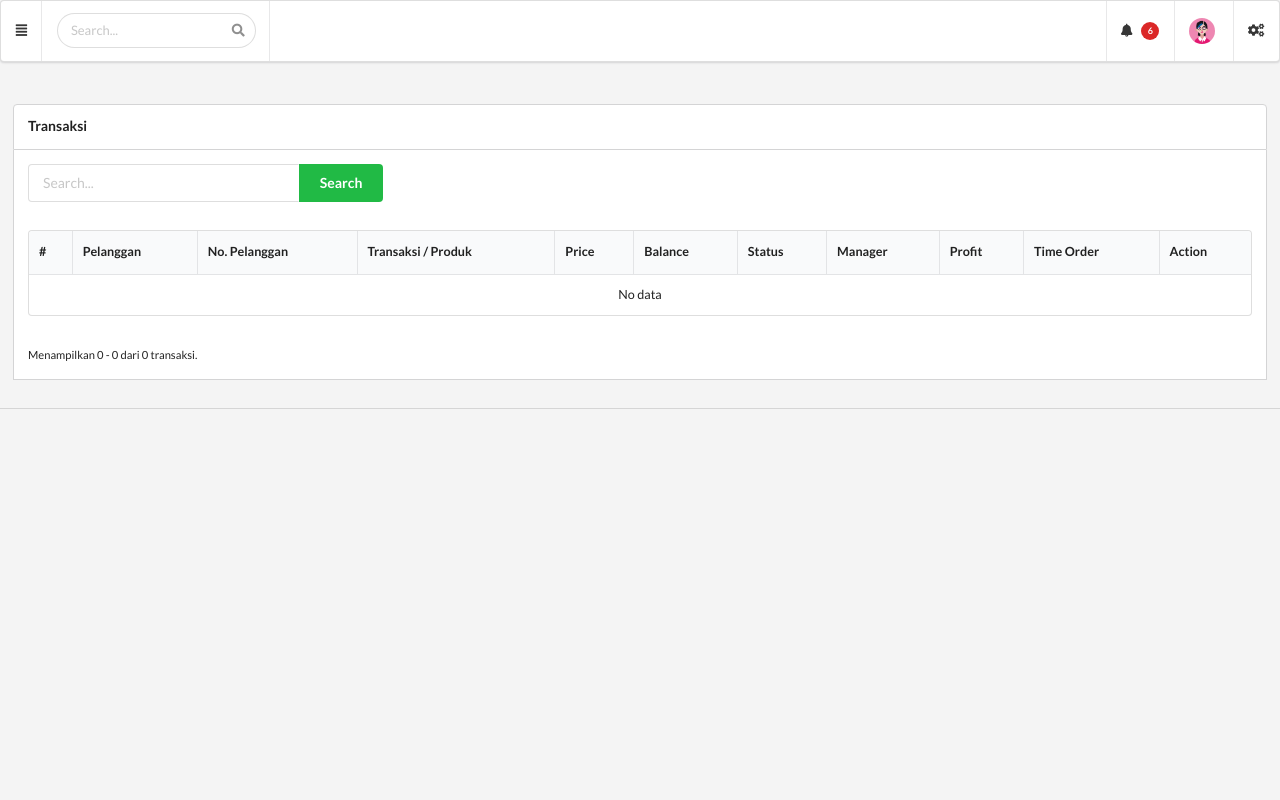
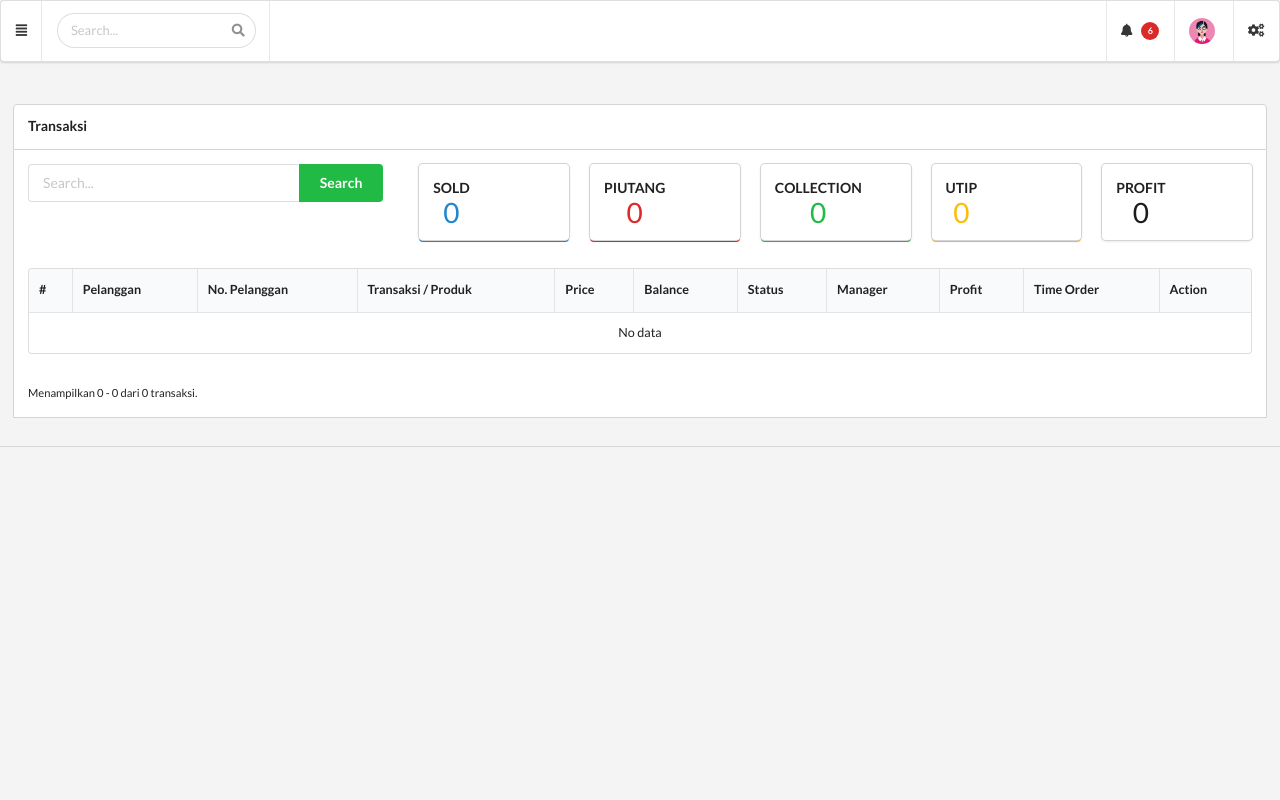
Before and after one commit to cursecan/epayment, a Django app: page /dashboard/transaksi/ in a window 1280 px wide. Run offline with Django 3.2, Linux system fonts and the light colour scheme; the visitor is signed in with stand-in values (Sample User, id 1); data comes from the database, SQL or seed files in the repository; data that the repository does not hold is empty; some libraries are stand-ins or nearby versions.

Commit message:
Update 2.4a

```diff
--- a/mpulsa/api/views.py
+++ b/mpulsa/api/views.py
@@ -38,7 +38,7 @@ class ProductListingApi(ListAPIView):
     permission_classes = [AllowAny]
 
     def get_queryset(self, *args, **kwargs):
-        list_query = Product.active_product.all().order_by('operator', 'type_layanan', 'nominal')
+        list_query = Product.active_product.all().order_by('operator', '-type_layanan', 'nominal')
         op = self.request.GET.get('op', None)
         kode = self.request.GET.get('kd', None)
         if kode:
--- a/mpulsa/models.py
+++ b/mpulsa/models.py
@@ -64,7 +64,7 @@ class Product(models.Model):
     active_product = ActiveProdukmanager()
 
     class Meta:
-        ordering = ['operator','type_layanan', 'nominal']
+        ordering = ['operator','-type_layanan', 'nominal']
 
 
     def __str__(self):
--- a/telepot/telebot.py
+++ b/telepot/telebot.py
@@ -454,7 +454,7 @@ class Epaybot(telepot.helper.ChatHandler):
             if self._code != None:
                 data = msg['text']
                 if self._code in self._list_pulsa_prod:
-                    valid = re.match(r'^0\d+$', data)
+                    valid = re.match(r'^0?\d+$', data)
                     if not valid:
                         self.sender.sendMessage('Silahkan masukan nomor handphone anda dengan benar atau ketik /menu untuk kembali ke menu utama.')
                         return
@@ -466,7 +466,7 @@ class Epaybot(telepot.helper.ChatHandler):
                     self.close()
                     return
                 if self._code in self._list_topup_prod:
-                    valid = re.match(r'^0\d+$', data)
+                    valid = re.match(r'^0?\d+$', data)
                     if not valid:
                         self.sender.sendMessage('Silahkan masukan nomor handphone anda dengan benar atau ketik /menu untuk kembali ke menu utama.')
                         return
--- a/template/userprofile/index.html
+++ b/template/userprofile/index.html
@@ -59,7 +59,7 @@ Dashboard
                             <div class="row">
                                 <div class="column">
                                     <div class="ui tiny inverted statistic">
-                                        <div class="value">{{ c_member|intcomma }}</div>
+                                        <div class="value">{{ member.c_user|intcomma }}</div>
                                         <div class="label">Members</div>
                                     </div>
                                     <h4 class="ui icon header inverted right floated">
--- a/template/userprofile/transaksi.html
+++ b/template/userprofile/transaksi.html
@@ -26,6 +26,50 @@ Data Transaksi
                                             <button type="submit" class="ui positive button">Search</button>
                                         </div>
                                     </form>
+                                </div>
+                                <div class="eleven wide column">
+                                    <div class="ui five cards">
+                                        <div class="card blue">
+                                            <div class="content">
+                                                <div class="ui blue tiny statistic">
+                                                    <div class="label">Sold</div>
+                                                    <div class="value">{{ laporan.v_sold|intcomma }}</div>
+                                                </div>
+                                            </div>
+                                        </div>
+                                        <div class="card red">
+                                            <div class="content">
+                                                <div class="ui red tiny statistic">
+                                                    <div class="label">Piutang</div>
+                                                <div class="value">{{ piutang|intcomma }}</div>
+                                                </div>
+                                            </div>
+                                        </div>
+                                        <div class="card green">
+                                            <div class="content">
+                                                <div class="ui green tiny statistic">
+                                                    <div class="label">Collection</div>
+                                                    <div class="value">{{ collection|intcomma }}</div>
+                                                </div>
+                                            </div>
+                                        </div>
+                                        <div class="card yellow">
+                                            <div class="content">
+                                                <div class="ui yellow tiny statistic">
+                                                    <div class="label">Utip</div>
+                                                    <div class="value">{{ prof_resume.v_utip|intcomma }}</div>
+                                                </div>
+                                            </div>
+                                        </div>
+                                        <div class="card">
+                                            <div class="content">
+                                                <div class="ui tiny statistic">
+                                                    <div class="label">Profit</div>
+                                                    <div class="value">{{ v_profit|floatformat:0|intcomma }}</div>
+                                                </div>
+                                            </div>
+                                        </div>
+                                    </div>
                                 </div>
                             </div>
                             <div class="row">
--- a/userprofile/views.py
+++ b/userprofile/views.py
@@ -32,7 +32,7 @@ def userindex(request):
             Q(user=request.user) | Q(user__profile__profile_member=request.user.profile)
         )
         profile_objs = profile_objs.filter(
-            profile_member = request.user.profile
+            Q(profile_member = request.user.profile) | Q(user=request.user)
         )
 
     laporan = pembukuan_objs.aggregate(
@@ -41,16 +41,21 @@ def userindex(request):
         v_sold = Coalesce(Sum('kredit', filter=Q(status_type=9)), V(0)),
     )
 
+    profile_resue = profile_objs.aggregate(
+        c_user = Coalesce(Count('id'), V(0)),
+        v_utip = Coalesce(Sum('saldo', filter=Q(saldo__gt=0)), V(0))
+    )
+
     col_rasio = 0
     try :
-        col_rasio = laporan.get('v_collect')/laporan.get('v_sold') * 100
+        col_rasio = (laporan.get('v_collect')-profile_resue.get('v_utip'))/laporan.get('v_sold') * 100
     except:
         pass
 
     content = {
         'laporan': laporan,
         'col_rasio': col_rasio,
-        'c_member': profile_objs.count(),
+        'member': profile_resue,
     }
     return render(request, 'userprofile/index.html', content)
 
@@ -94,6 +99,7 @@ def trx_dataset(request):
 
 
 # PRODUK
+@login_required
 def produk_View(request):
     produk_objs = pulsa_model.Product.objects.filter(operator__kode='TEL')
     p_operator = pulsa_model.Operator.objects.values('operator')
@@ -461,8 +467,11 @@ def trx_produk_all(request):
         'bukupln', 'bukupln__product', 'mpulsa_rbbuku_transaksi', 'mpulsa_rbbuku_transaksi__product'
     )
 
+    profile_objs = Profile.objects.all()
+
     # TRX SUCCESS & FAILED
     publish_trx = pembukuan_obj.filter(status_type__in = [3,9])
+
     if search:
         publish_trx = publish_trx.annotate(
             search = SearchVector(
@@ -480,6 +489,27 @@ def trx_produk_all(request):
         publish_trx = publish_trx.filter(
             Q(user=request.user) | Q(user__profile__profile_member=request.user.profile)
         )
+
+        pembukuan_obj = pembukuan_obj.filter(
+            Q(user=request.user) | Q(user__profile__profile_member=request.user.profile)
+        )
+
+        profile_objs = profile_objs.filter(
+            Q(profile_member = request.user.profile) | Q(user=request.user)
+        )
+
+
+    buku_laporan = pembukuan_obj.aggregate(
+        c_trx = Coalesce(Count('user', filter=Q(status_type=9)), V(0)),
+        v_collect = Coalesce(Sum('debit', filter=Q(status_type=1)), V(0)),
+        v_sold = Coalesce(Sum('kredit', filter=Q(status_type=9)), V(0)),
+        v_beli = Coalesce(Sum('transaksi__responsetransaksi__price'), V(0)) + Coalesce(Sum('bukutrans__responsetransaksi__price'), V(0)) + Coalesce(Sum('bukupln__responsetransaksi__price'), V(0)) + Coalesce(Sum('mpulsa_rbbuku_transaksi__responsetransaksirb__saldo_terpotong'), V(0))
+    )
+
+    profile_resue = profile_objs.aggregate(
+        v_utip = Coalesce(Sum('saldo', filter=Q(saldo__gt=0)), V(0))
+    )
+
     paginator = Paginator(publish_trx, 10)
 
     try :
@@ -489,9 +519,21 @@ def trx_produk_all(request):
     except EmptyPage:
         trxs = paginator.page(paginator.page_range)
 
+    v_collect = buku_laporan.get('v_collect')-profile_resue.get('v_utip')
+    v_profit = 0
+    try :
+        v_profit = (buku_laporan.get('v_sold') - buku_laporan.get('v_beli')) * 0.8 * v_collect / buku_laporan.get('v_sold')
+    except :
+        pass
+
     content = {
         'trxs' : trxs,
         'c_trx': publish_trx.count(),
+        'laporan': buku_laporan,
+        'prof_resume': profile_resue,
+        'collection': v_collect,
+        'piutang': buku_laporan.get('v_sold')-v_collect,
+        'v_profit': v_profit,
     }
     return render(request, 'userprofile/transaksi.html', content)
 
```
Also changed, not shown: mpulsa/migrations/0007_auto_20180607_2236.py (added).
